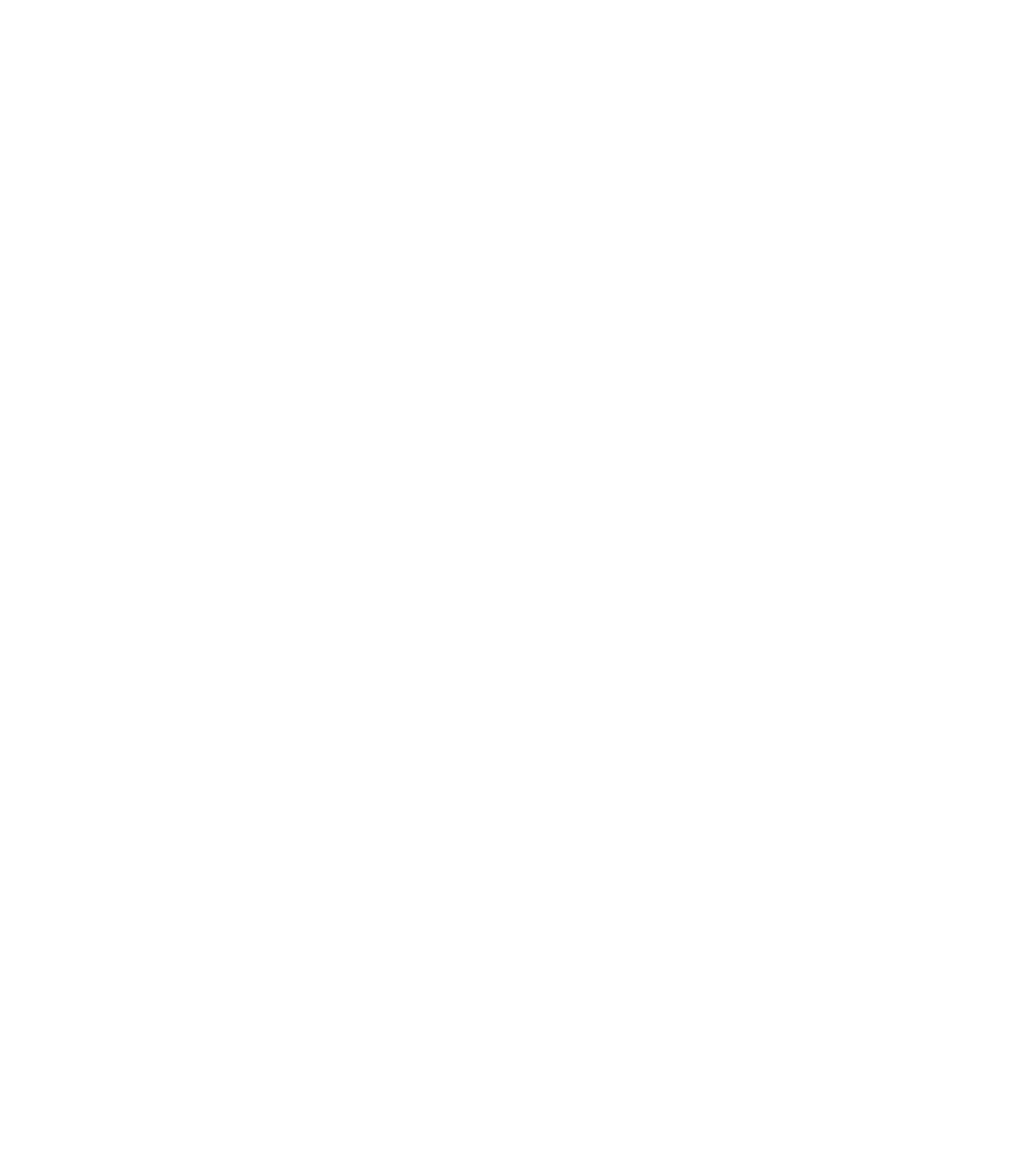
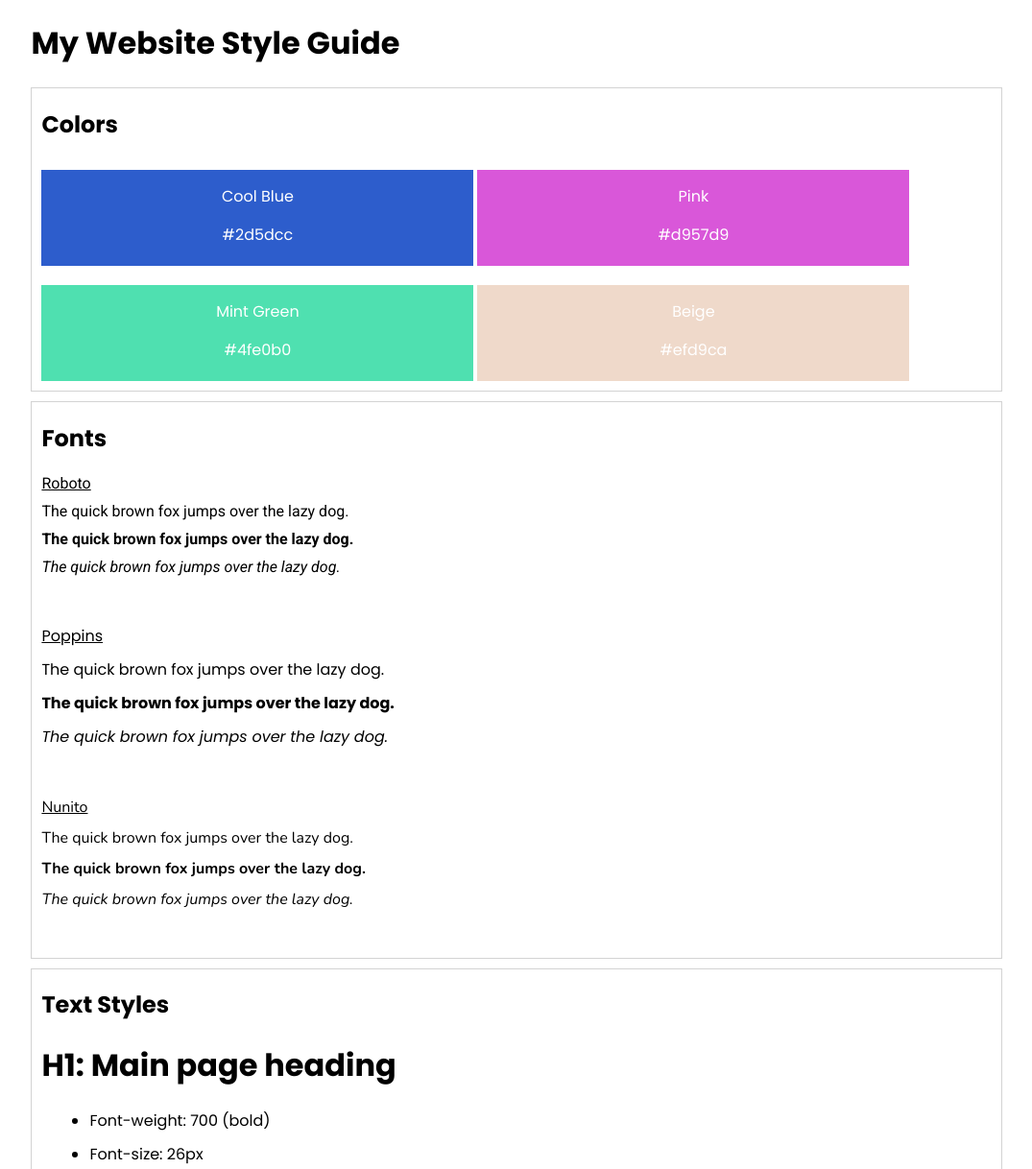
Before and after one commit to srikanth722/website-design-system, a plain HTML site: page index.html in a window 1280 px wide. Shown: the top 1218 px of the page at 96% size, without its empty margins (102-1177 px from the left). Before the commit the page ends 800 px from the top, so only its background shows below. Drawn offline with nearby package versions, Linux system fonts and the light colour scheme.

Commit message:
Adding final html and css files

```diff
--- a/index.html
+++ b/index.html
@@ -3,5 +3,97 @@
     <head>
         <title>Website Design System</title>
         <link href="styles.css" rel="stylesheet">
+        <link rel="preconnect" href="https://fonts.googleapis.com">
+        <link rel="preconnect" href="https://fonts.gstatic.com" crossorigin>
+        <link href="https://fonts.googleapis.com/css2?family=Roboto:ital,wght@0,400;0,700;1,400&?family=Nunito:ital,wght@0,400;0,700;1,400&family=Poppins:ital,wght@0,400;0,700;1,400&display=swap" rel="stylesheet">
     </head>
+    <body>
+        <div class="container">
+            <header>
+                <h1>My Website Style Guide</h1>
+            </header>
+            <main>
+                <div class="colors">
+                    <h2>Colors</h2>
+                    <ul>
+                        <li class="color-boxes" id="cool-blue">
+                            <ul>
+                                <li class="color-box">Cool Blue</li>
+                                <li class="color-box">#2d5dcc</li>
+                            </ul>
+                        </li>
+                        <li class="color-boxes" id="pink">
+                            <ul>
+                                <li class="color-box">Pink</li>
+                                <li class="color-box">#d957d9</li>
+                            </ul>
+                        </li>
+                        <li class="color-boxes" id="mint-green">
+                            <ul>
+                                <li class="color-box">Mint Green</li>
+                                <li class="color-box">#4fe0b0</li>
+                            </ul>
+                        </li>
+                        <li class="color-boxes" id="beige">
+                            <ul>
+                                <li class="color-box">Beige</li>
+                                <li class="color-box">#efd9ca</li>
+                            </ul>
+                        </li>
+                    </ul>
+                </div>
+                <div class="fonts">
+                    <h2>Fonts</h2>
+                    <ul>
+                        <li class="font-boxes">
+                            <ul>
+                                <li class="font-box" id="roboto-title">Roboto</li>
+                                <li class="font-box" id="roboto-reg">The quick brown fox jumps over the lazy dog.</li>
+                                <li class="font-box" id="roboto-bold">The quick brown fox jumps over the lazy dog.</li>
+                                <li class="font-box" id="roboto-italic">The quick brown fox jumps over the lazy dog.</li>
+                            </ul>
+                        </li>
+                        <li class="font-boxes">
+                            <ul>
+                                <li class="font-box" id="poppins-title">Poppins</li>
+                                <li class="font-box" id="poppins-reg">The quick brown fox jumps over the lazy dog.</li>
+                                <li class="font-box" id="poppins-bold">The quick brown fox jumps over the lazy dog.</li>
+                                <li class="font-box" id="poppins-italic">The quick brown fox jumps over the lazy dog.</li>
+                            </ul>
+                        </li>
+                        <li class="font-boxes">
+                            <ul>
+                                <li class="font-box" id="nunito-title">Nunito</li>
+                                <li class="font-box" id="nunito-reg">The quick brown fox jumps over the lazy dog.</li>
+                                <li class="font-box" id="nunito-bold">The quick brown fox jumps over the lazy dog.</li>
+                                <li class="font-box" id="nunito-italic">The quick brown fox jumps over the lazy dog.</li>
+                            </ul>
+                        </li>
+                    </ul>
+
+                </div>
+                <div class="text-styles">
+                    <h2>Text Styles</h2>
+                    <ul>
+                        <h1>H1: Main page heading</h1>
+                        <li class="text-style-bullets">Font-weight: 700 (bold)</li>
+                        <li class="text-style-bullets">Font-size: 26px</li>
+                        <li class="text-style-bullets">Font-family: Poppins</li>
+                    </ul>
+                    <ul>
+                        <h2>H2: Subheading</h2>
+                        <li class="text-style-bullets">Font-weight: 500</li>
+                        <li class="text-style-bullets">Font-size: 18px</li>
+                        <li class="text-style-bullets">Font-family: Poppins</li>
+                    </ul>
+                    <ul>
+                        <p>P: Paragraph text</p>
+                        <li class="text-style-bullets">Font-weight: 400 (regular)</li>
+                        <li class="text-style-bullets">Font-size: 14px</li>
+                        <li class="text-style-bullets">Font-family: Poppins</li>
+                    </ul>
+                </div>
+            </main>
+        </div>
+    </body>
 </html>
--- a/styles.css
+++ b/styles.css
@@ -0,0 +1,133 @@
+.container {
+    margin: 0 auto;
+    width: 80%;
+}
+
+h1, h2, .color-box, p {
+    font-family: Poppins, sans-serif;
+}
+
+.color-boxes, .color-box, .font-boxes, .font-box {
+    list-style-type: none;
+    display: inline-block;
+}
+
+ul {
+    margin: 0;
+    padding: 0;
+    width: 100%;
+}
+
+.color-boxes {
+    height: 100px;
+    width: 450px;
+    margin: 10px auto;
+    text-align: center;
+    vertical-align: center;
+    color: white;
+}
+
+.color-box {
+    display: block;
+    text-align: center;
+    color: white;
+    padding-top: 15px;
+}
+
+
+#cool-blue {
+    background-color: #2d5dcc;
+}
+
+#pink {
+    background-color: #d957d9;
+}
+
+#mint-green {
+    background-color: #4fe0b0;
+}
+
+#beige {
+    background-color: #efd9ca;
+}
+
+.colors, .fonts, .text-styles {
+    border: 1px solid lightgray;
+    margin: 10px auto;
+    padding-left: 10px;
+}
+
+.font-box {
+    display: block;
+    width: 100%;
+    margin-top: 10px;
+}
+
+.font-boxes {
+    margin-bottom: 50px;
+    display: block;
+    width: 100%;
+}
+
+#roboto-title {
+    font-family: Roboto, sans-serif;
+    text-decoration: underline;
+}
+
+#roboto-reg {
+    font-family: Roboto, sans-serif;
+}
+
+#roboto-italic {
+    font-family: Roboto, sans-serif;
+    font-style: italic;
+}
+
+#roboto-bold {
+    font-family: Roboto, sans-serif;
+    font-weight: bold;
+}
+
+#poppins-title {
+    font-family: Poppins, sans-serif;
+    text-decoration: underline;
+}
+
+#poppins-reg {
+    font-family: Poppins, sans-serif;
+}
+
+#poppins-italic {
+    font-family: Poppins, sans-serif;
+    font-style: italic;
+}
+
+#poppins-bold {
+    font-family: Poppins, sans-serif;
+    font-weight: bold;
+}
+
+#nunito-title {
+    font-family: Nunito, sans-serif;
+    text-decoration: underline;
+}
+
+#nunito-reg {
+    font-family: Nunito, sans-serif;
+}
+
+#nunito-italic {
+    font-family: Nunito, sans-serif;
+    font-style: italic;
+}
+
+#nunito-bold {
+    font-family: Nunito, sans-serif;
+    font-weight: bold;
+}
+
+.text-style-bullets {
+    margin-left: 50px;
+    margin-bottom: 10px;
+    font-family: Poppins, sans-serif;
+}
```
